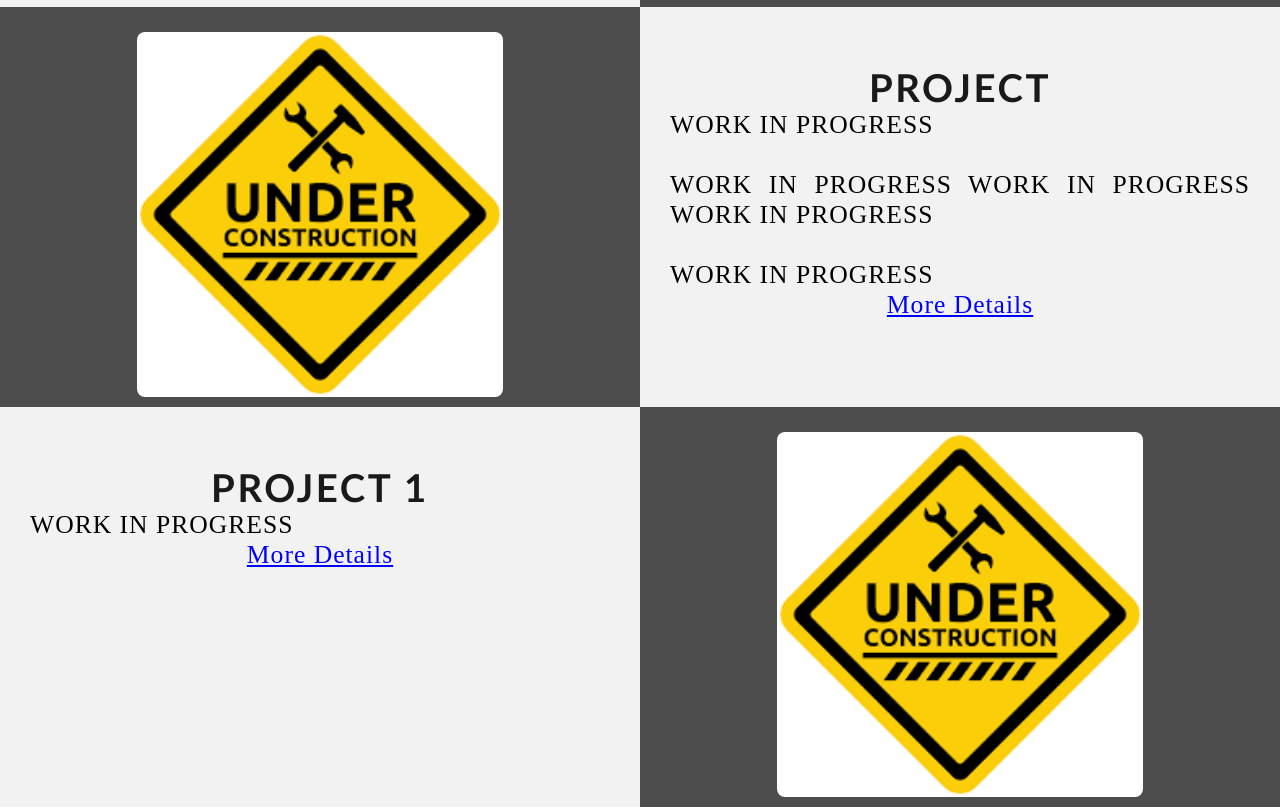
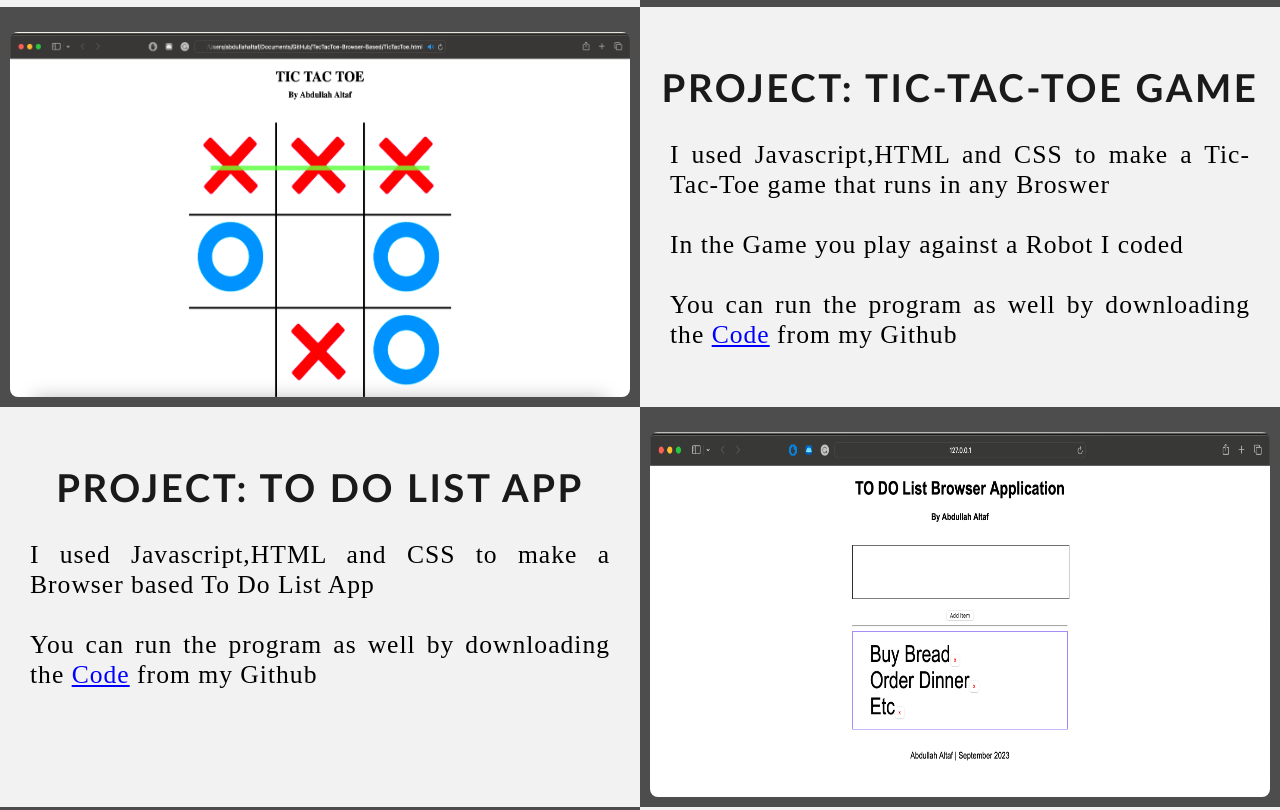
Before and after one commit to Abdullah881/Abdullah881.github.io, a plain HTML site: page index.html in a window 1280 px wide. Shown: the part 1020-1830 px from the top of the page. Drawn offline with Linux system fonts and the light colour scheme.

Commit message:
Projects Added

```diff
--- a/index.html
+++ b/index.html
@@ -15,7 +15,8 @@
         <div class="Navbar">
             <a href="#Home">Home</a>
             <a href="#GitHub">GitHub</a>
-            <a href="#Contact">Contact</a>
+            <a href="#Projects">Projects</a>
+            <!-- <a href="#Contact">Contact</a> -->
             <a href="CV.html">CV</a>
 
         </div>
@@ -124,9 +125,9 @@
                 <p>
                     Hi There, Hello, Welcome to my website. Here's some info about me
                     <br>
-                    <br>I am an Engineer of<a href="https://www.learncodinganywhere.com" target="_blank">The Tech Academy's</a> Data Science Boot Camp, and am trained and experienced in the following web and programming languages:  SQL, Python, R and More
+                    <br>I a graduate of <a href="https://www.learncodinganywhere.com" target="_blank">The Tech Academy's</a> Data Science Boot Camp, and am trained and experienced in the following web and programming languages:  SQL, Python, R and More
                     <br>
-                    <br>I am an Engineer and coder and would love to work with you on your project. <a href="#Contact">Contact</a> me below!
+                    <!-- <br>I am an Engineer and coder and would love to work with you on your project. <a href="#Contact">Contact</a> me below! -->
                 </p>
             </div>
         </div>
@@ -139,35 +140,74 @@
                 <p>
                     You can view my coding projects on my GitHub profile here:
                     <br>
-                    <p class="center"><a href="" target="_blank">Abdullah's Github</a></p>
+                    <p class="center"><a href="https://github.com/Abdullah881" target="_blank">Abdullah's Github</a></p>
                 </p>
             </div>
             <!--Right column-->
             <div class="Column_2">
-                <a href="" target="_blank"><img src="images/GitHub.png" alt="GitHub Logo"></a>
+               <img src="images/GitHub.png" alt="GitHub Logo">
             </div>
         </div>
 
         <!-- Further Projects Section-->
 
+            <div id = "Projects">
+                <!--Projects section 1-->
+                <div class="Row">
+                    <!--Left column-->
+                    <div class="Column_2">
+                        <img src="images/tictactoe.png" alt=" Tic Tac Toe">
+                    </div>
+                    <!--Right column-->
+                    <div class="Column_1">
+                        <h1>Project: Tic-Tac-Toe Game</h1>
+                        <p>
+                            <br>
+                            I used Javascript,HTML and CSS to make a Tic-Tac-Toe game that runs in any Broswer
+                            <br>
+                            <br>In the Game you play against a Robot I coded
+                            <br>
+                            <br>You can run the program as well by downloading the
+                            <a href="https://github.com/Abdullah881/TecTacToe-Browser-Based" target="_blank">Code</a>
+                            from my Github</p>
+                    </div>
+                </div>
+
+                <!--GitHub section-->
+                <div class="Row">
+                    <!--Left column-->
+                    <div class="Column_1">
+                        <h1>Project: To Do List App</h1>
+                        <p>
+                            <br>
+                            I used Javascript,HTML and CSS to make a Browser based To Do List App
+                            <br><br>You can run the program as well by downloading the
+                            <a href="https://github.com/Abdullah881/To-Do-Browser-App" target="_blank">Code</a>
+                            from my Github
+                        </p>
+                    </div>
+                    <!--Right column-->
+                    <div class="Column_2">
+                        <img src="images/todo.png" alt="Work Pending"></a>
+                    </div>
+                </div>
 
                 <!--Projects section 1-->
                 <div class="Row">
                     <!--Left column-->
                     <div class="Column_2">
-                        <img src="images/Working.png" alt="Working">
+                        <img src="images/R-Shiny.png" alt="Working">
                     </div>
                     <!--Right column-->
                     <div class="Column_1">
-                        <h1>Project</h1>
+                        <h1>Project: R Shiny App</h1>
                         <p>
-                            WORK IN PROGRESS
+                            <br>Using R Shiny I created a Dashboard That shows the famous Iris Data set
                             <br>
-                            <br>WORK IN PROGRESS WORK IN PROGRESS WORK IN PROGRESS
-                            <br>
-                            <br>WORK IN PROGRESS
-                            <br>
-                            <p class="center"><a href="project_1.html" target="_blank">More Details</a></p>
+                            <br>The App is interactive and lets the user choose the specific iris flower
+                            <br><br>You can run the program as well by downloading the
+                            <a href="https://github.com/Abdullah881/Data_Science_Projects/tree/main/R_Shiny_app_iris" target="_blank">Code</a>
+                            from my Github
                         </p>
                     </div>
                 </div>
@@ -176,18 +216,26 @@
                 <div class="Row">
                     <!--Left column-->
                     <div class="Column_1">
-                        <h1>Project 1</h1>
+                        <h1>Project: SQL Database</h1>
                         <p>
-                            WORK IN PROGRESS
                             <br>
-                            <p class="center"><a href="" target="_blank">More Details</a></p>
+                            Using only The example Schema I coded a SQL data base and populated it
+                            <br>
+                            <br>
+                            I Then used some basic Querys to show how the Database can be searched.
+                            <br><br>You can run the program as well by downloading the
+                            <a href="https://github.com/Abdullah881/SQL_Projects/tree/main/Library_DataBase" target="_blank">Code</a>
+                            from my Github
                         </p>
                     </div>
                     <!--Right column-->
                     <div class="Column_2">
-                        <a href="https://github.com/the-tech-academy" target="_blank"><img src="images/Working.png" alt="Work Pending"></a>
+                        <img src="images/library_schema.png" alt="Work Pending"></a>
                     </div>
                 </div>
+            </div>
+
+
 
 
 
```
